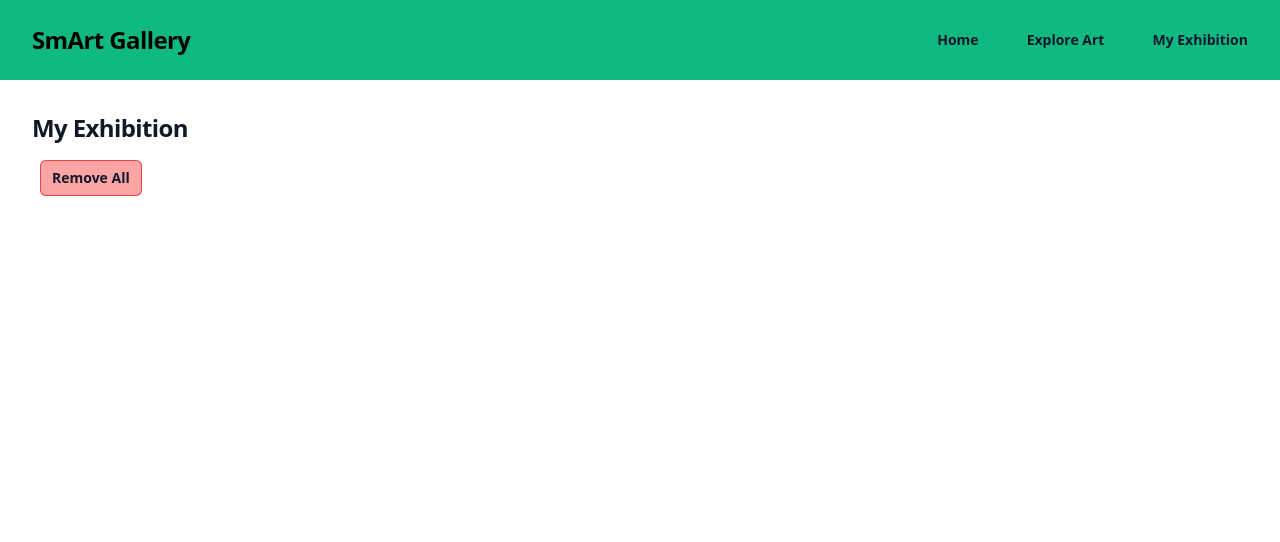
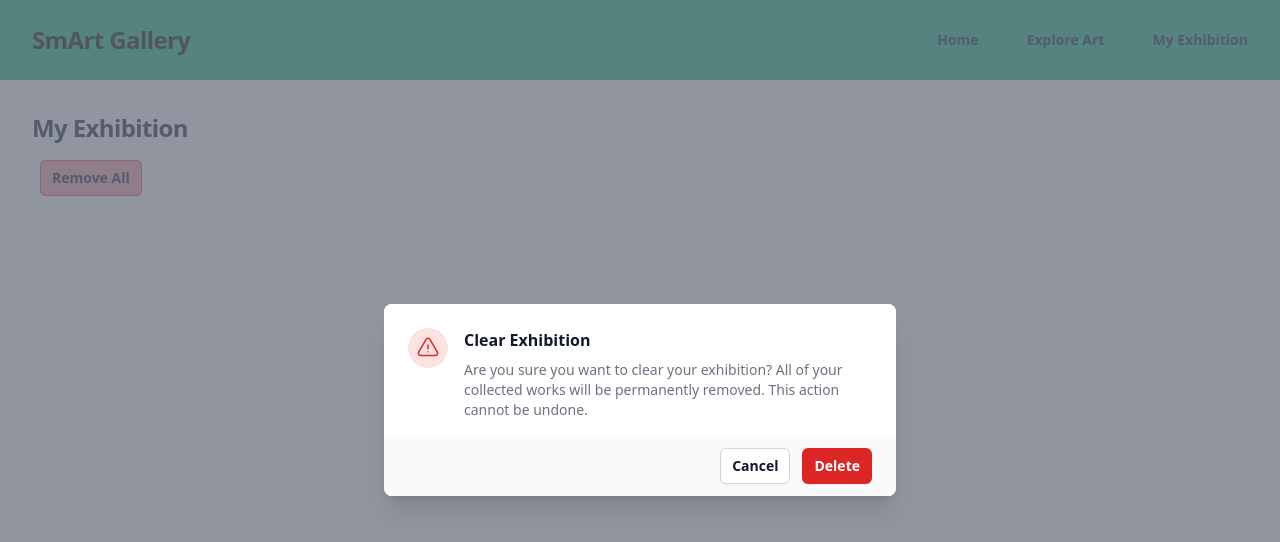
Before and after one commit to tjejack/exhibition-curator, a React (Vite) app: page /exhibitions/temp in a window 1280 px wide. Both pictures are taken after a click on the button "Remove All". Shown: the top 542 px of the page. Built offline with nearby package versions, Linux system fonts and the light colour scheme.

Commit message:
warning confirmation before delete all

```diff
--- a/src/components/ExhibitionPage.tsx
+++ b/src/components/ExhibitionPage.tsx
@@ -1,25 +1,100 @@
+import { useState } from "react";
+import {
+  Dialog,
+  DialogBackdrop,
+  DialogPanel,
+  DialogTitle,
+} from "@headlessui/react";
+import { ExclamationTriangleIcon } from "@heroicons/react/24/outline";
 import { ArtList } from "./ArtList";
 
 export const ExhibitionPage = () => {
-  function handleReset () {
+  const [isWarning, setIsWarning] = useState<boolean>(false);
+  function handleReset() {
+    setIsWarning(false);
     localStorage.removeItem("myExhibition");
     window.location.reload();
   }
   return (
     <div className="bg-white">
+      <Dialog
+        open={isWarning}
+        onClose={() => {
+          setIsWarning(false);
+        }}
+        className="relative z-10"
+      >
+        <DialogBackdrop
+          transition
+          className="fixed inset-0 bg-gray-500 bg-opacity-75 transition-opacity data-[closed]:opacity-0 data-[enter]:duration-300 data-[leave]:duration-200 data-[enter]:ease-out data-[leave]:ease-in"
+        />
+
+        <div className="fixed inset-0 z-10 w-screen overflow-y-auto">
+          <div className="flex min-h-full items-end justify-center p-4 text-center sm:items-center sm:p-0">
+            <DialogPanel
+              transition
+              className="relative transform overflow-hidden rounded-lg bg-white text-left shadow-xl transition-all data-[closed]:translate-y-4 data-[closed]:opacity-0 data-[enter]:duration-300 data-[leave]:duration-200 data-[enter]:ease-out data-[leave]:ease-in sm:my-8 sm:w-full sm:max-w-lg data-[closed]:sm:translate-y-0 data-[closed]:sm:scale-95"
+            >
+              <div className="bg-white px-4 pb-4 pt-5 sm:p-6 sm:pb-4">
+                <div className="sm:flex sm:items-start">
+                  <div className="mx-auto flex h-12 w-12 flex-shrink-0 items-center justify-center rounded-full bg-red-100 sm:mx-0 sm:h-10 sm:w-10">
+                    <ExclamationTriangleIcon
+                      aria-hidden="true"
+                      className="h-6 w-6 text-red-600"
+                    />
+                  </div>
+                  <div className="mt-3 text-center sm:ml-4 sm:mt-0 sm:text-left">
+                    <DialogTitle
+                      as="h3"
+                      className="text-base font-semibold leading-6 text-gray-900"
+                    >
+                      Clear Exhibition
+                    </DialogTitle>
+                    <div className="mt-2">
+                      <p className="text-sm text-gray-500">
+                        Are you sure you want to clear your exhibition? All of
+                        your collected works will be permanently removed. This action cannot be undone.
+                      </p>
+                    </div>
+                  </div>
+                </div>
+              </div>
+              <div className="bg-gray-50 px-4 py-3 sm:flex sm:flex-row-reverse sm:px-6">
+                <button
+                  type="button"
+                  onClick={() => handleReset()}
+                  className="inline-flex w-full justify-center rounded-md bg-red-600 px-3 py-2 text-sm font-semibold text-white shadow-sm hover:bg-red-500 sm:ml-3 sm:w-auto"
+                >
+                  Delete
+                </button>
+                <button
+                  type="button"
+                  data-autofocus
+                  onClick={() => setIsWarning(false)}
+                  className="mt-3 inline-flex w-full justify-center rounded-md bg-white px-3 py-2 text-sm font-semibold text-gray-900 shadow-sm ring-1 ring-inset ring-gray-300 hover:bg-gray-50 sm:mt-0 sm:w-auto"
+                >
+                  Cancel
+                </button>
+              </div>
+            </DialogPanel>
+          </div>
+        </div>
+      </Dialog>
       <div className="mx-auto max-w-2xl px-6 py-5 sm:px-2 sm:py-8 lg:max-w-7xl lg:px-8">
         <h2 className="text-2xl font-bold tracking-tight text-gray-900">
           My Exhibition
         </h2>
         <div className="inline-flex items-flex-right py-3 sm:px-2 sm:py-4 lg:max-w-7xl">
-        <button
+          <button
             type="reset"
-            onClick={handleReset}
+            onClick={() => {
+              setIsWarning(true);
+            }}
             className="rounded-md bg-red-300 px-3 py-2 text-sm font-semibold text-gray-900 shadow-sm ring-1 ring-inset ring-red-500 hover:bg-red-600 hover:text-white"
           >
             Remove All
           </button>
-          </div>
+        </div>
         <ArtList />
       </div>
     </div>
```
